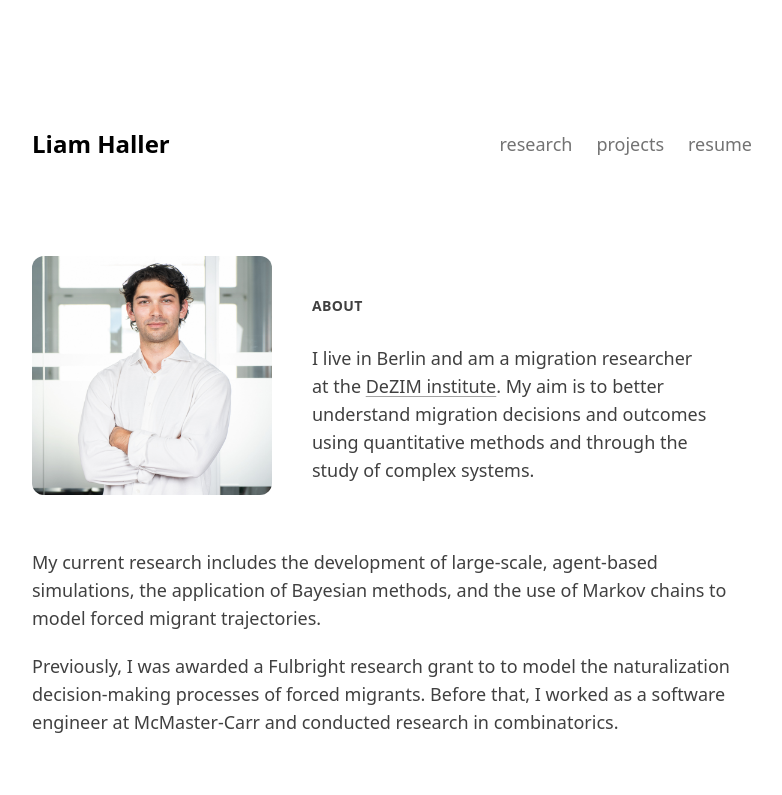
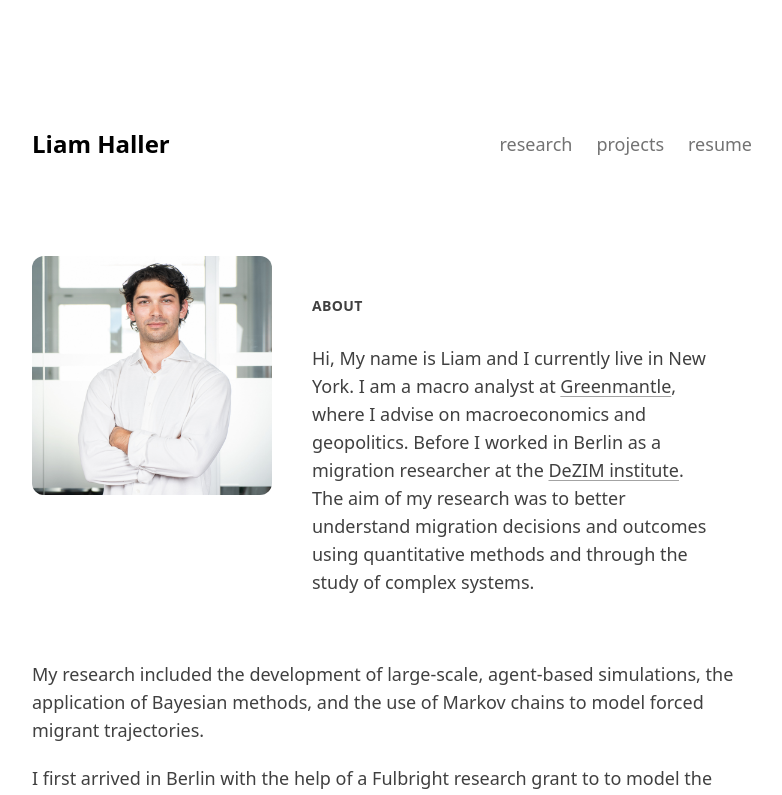
Before and after one commit to liamhaller/liamhallerwebsite, a SvelteKit app: page / in a window 1280 px wide. Shown: the top 795 px of the page, without its empty margins (248-1030 px from the left). Built offline with nearby package versions, Linux system fonts and the light colour scheme.

Commit message:
Update Bio

```diff
--- a/src/routes/+page.svelte
+++ b/src/routes/+page.svelte
@@ -56,9 +56,9 @@
     <div class="md:p-10">
       <div class="uppercase tracking-wide text-sm text-black-500 font-semibold">About</div>
       <br>
-      <p class="space-y-5">I live in Berlin and am a migration researcher at the
+      <p class="space-y-5">Hi, My name is Liam and I currently live in New York. I am a macro analyst at  <a class="link" href="https://www.gmantle.com/" target="_blank" > Greenmantle</a>, where I advise on macroeconomics and geopolitics.  Before I worked in Berlin as a migration researcher at the
         <a class="link" href="https://www.dezim-institut.de/en/institute/about-dezim/" target="_blank" >
-          DeZIM institute</a>. My aim is to better understand migration decisions and outcomes
+          DeZIM institute</a>. The aim of my research was to better understand migration decisions and outcomes
           using quantitative methods and through the study of complex systems.
 
       </p>
@@ -72,13 +72,13 @@
 
   <div class="space-y-5">
     <p>
-      My current research includes the development of large-scale, agent-based simulations,
+      My research included the development of large-scale, agent-based simulations,
       the application of Bayesian methods, and the use of Markov chains to model forced migrant trajectories.
 
     </p>
 
     <p>
-      Previously, I was awarded a Fulbright research grant to to model the naturalization decision-making processes of forced migrants.
+      I first arrived in Berlin with the help of a Fulbright research grant to to model the naturalization decision-making processes of forced migrants.
        Before that, I worked as a software engineer at McMaster-Carr and conducted research in
       combinatorics.
     </p>
```
